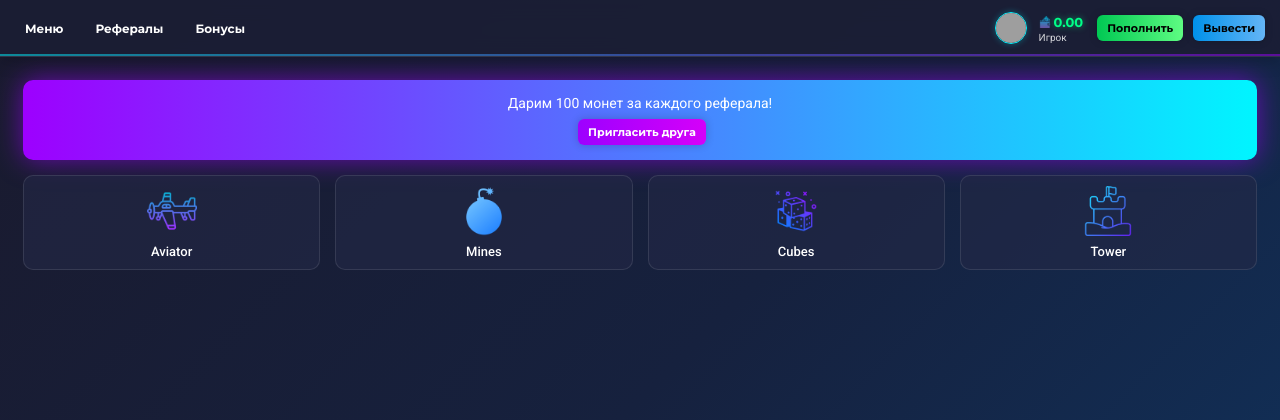
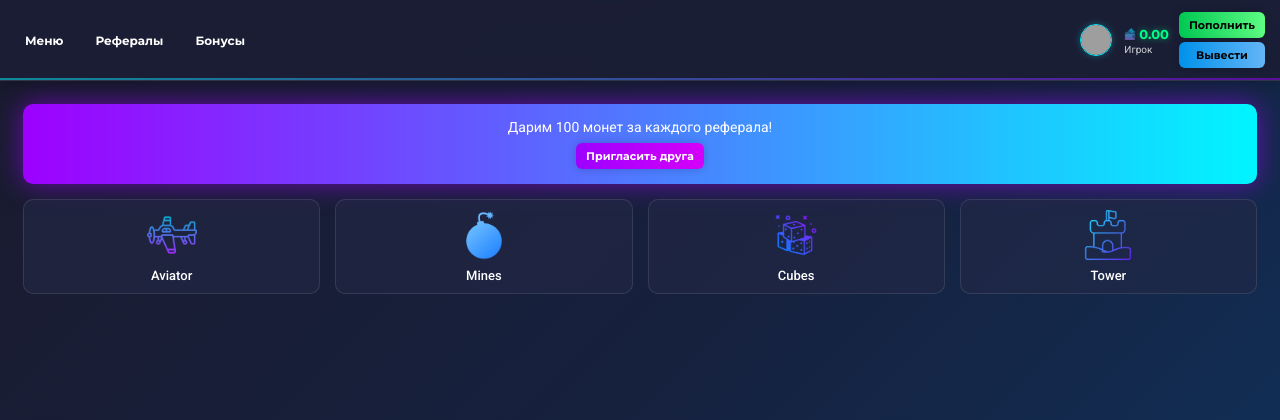
Before and after one commit to WSXvsLUCKY/caswebapp, a Flask app: page / in a window 1280 px wide. Shown: the top 420 px of the page. Run offline with Flask 3, Linux system fonts and the light colour scheme; grey boxes are pictures that could not be loaded.

Commit message:
Update menu.html

```diff
--- a/templates/menu.html
+++ b/templates/menu.html
@@ -76,12 +76,24 @@
             white-space: nowrap;
         }
 
+        .balance-container {
+            display: flex;
+            align-items: center;
+        }
+
         .balance {
             display: flex;
             align-items: center;
             gap: 6px;
             position: relative;
             z-index: 1;
+        }
+
+        .balance-buttons {
+            display: flex;
+            flex-direction: column;
+            gap: 4px;
+            margin-left: 6px;
         }
 
         .user-avatar {
@@ -139,7 +151,6 @@
             font-size: 10px;
             box-shadow: 0 0 8px rgba(0, 0, 0, 0.2);
             white-space: nowrap;
-            margin-left: 4px;
         }
 
         .btn-success {
@@ -347,6 +358,7 @@
             <div>Рефералы</div>
             <div>Бонусы</div>
         </div>
+        <div class="balance-container">
             <div class="balance">
                 <img src="{{ photo_url|default('/static/images/avatar.png') }}" alt="User Avatar" class="user-avatar" id="user-avatar">
                 <div class="balance-info">
@@ -356,8 +368,11 @@
                     </div>
                     <div class="username" id="username">{{ first_name|default('Игрок') }}</div>
                 </div>
+            </div>
+            <div class="balance-buttons">
                 <button class="btn btn-success" onclick="showDepositModal()">Пополнить</button>
                 <button class="btn btn-info" onclick="showWithdrawModal()">Вывести</button>
+            </div>
         </div>
     </div>
 
@@ -485,7 +500,6 @@
         }
 
         // Навигация по играм
-// Навигация по играм
         function launchGame(game) {
             // Проверяем доступные игры
             const availableGames = ['aviator', 'mines', 'cubes', 'tower'];
@@ -507,6 +521,7 @@ function launchGame(game) {
             // Для отладки
             console.log(`Переход на игру: ${game}`, `Параметры: ${params.toString()}`);
         }
+
         // Показать модальное окно пополнения
         function showDepositModal() {
             document.getElementById('depositModal').style.display = 'block';
@@ -530,7 +545,7 @@ function launchGame(game) {
         // Пополнение баланса
         function deposit() {
             const amount = parseFloat(document.getElementById('depositAmount').value);
-    if (isNaN(amount)) { // <-- Добавлена закрывающая скобка
+            if (isNaN(amount)) {
                 alert('Введите корректную сумму');
                 return;
             }
```
Lines whose indentation alone changed are shown as unchanged.
